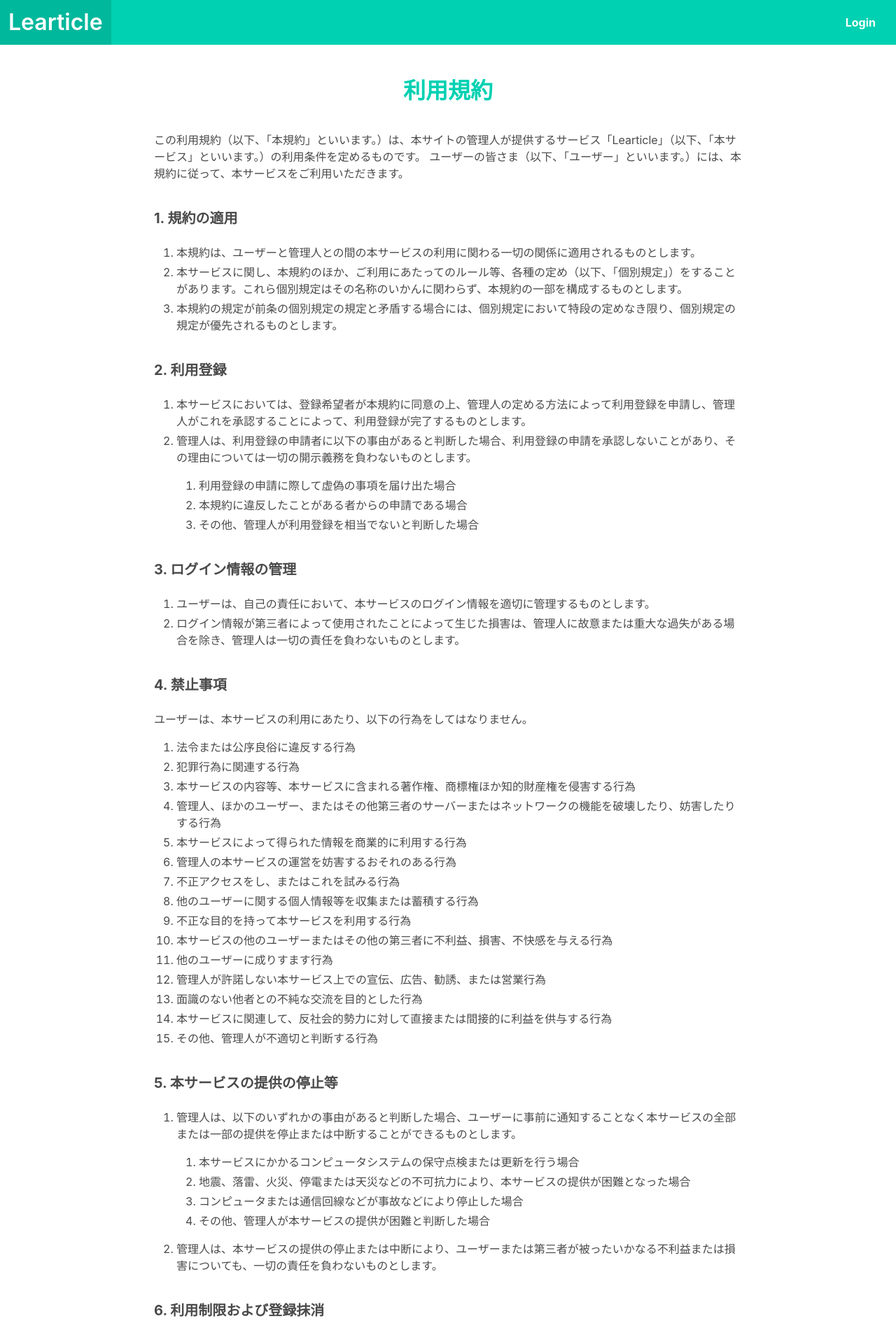
After one commit to at946/learticle, a Rails app: page /terms_of_service in a window 1280 px wide. The commit adds this page. Shown: the top 1911 px of the page at 70% size. Run offline with Rails 7, Linux system fonts and the light colour scheme; style sheets or scripts are compiled from the project's sources; some libraries are stand-ins or nearby versions.

Commit message:
add tos and pp

```diff
--- a/rails/app/controllers/statics_controller.rb
+++ b/rails/app/controllers/statics_controller.rb
@@ -1,6 +1,12 @@
 class StaticsController < ApplicationController
-  before_action :redirect_if_logged_in
+  before_action :redirect_if_logged_in, only: [:top]
 
   def top
   end
+
+  def tos
+  end
+
+  def pp
+  end
 end
--- a/rails/app/views/layouts/application.html.erb
+++ b/rails/app/views/layouts/application.html.erb
@@ -1,7 +1,7 @@
 <!DOCTYPE html>
 <html>
   <head>
-    <title>App</title>
+    <title>Learticle</title>
     <%= csrf_meta_tags %>
     <%= csp_meta_tag %>
     <meta name="viewport" content="width=device-width, initial-scale=1">
@@ -13,7 +13,7 @@
   <body>
     <nav class="navbar is-primary" role="navigation" aria-label="main navigation">
       <div class="navbar-brand">
-        <p class="navbar-item title">Learticle</p>
+        <%= link_to "Learticle", logged_in? ? articles_path(type: :reading_later) : root_path, id: :logo, class: "navbar-item title" %>
       </div>
       <div class="navbar-menu">
         <div class="navbar-end">
@@ -31,7 +31,12 @@
     <%= yield %>
 
     <footer class="footer has-text-centered">
-      Learticle by <%= link_to "at", "https://twitter.com/at_946" %>.
+      <div class="mb-1">
+        <%= link_to_unless_current "利用規約", tos_path, id: :tos_link %>
+        <span> | </span>
+        <%= link_to_unless_current "プライバシーポリシー", pp_path, id: :pp_link %>
+      </div>
+      <p>Learticle by <%= link_to "at", "https://twitter.com/at_946" %>.</p>
     </footer>
   </body>
 </html>
--- a/rails/app/views/statics/home.html.erb
+++ b/rails/app/views/statics/top.html.erb
@@ -8,7 +8,7 @@
 
 <section class="section">
   <div class="container has-text-centered">
-    <h2 class="title has-text-primary has-text-weight-bold pt-5">Webサーフィンを学びの時間に！</h2>
+    <h2 class="title has-text-primary has-text-weight-bold pt-5">Webサーフィンを学びの時間に</h2>
     <div class="columns pt-5">
       <div class="column mb-5">
         <div class="card is-shadowless">
@@ -46,7 +46,7 @@
         </div>
       </div>
     </div>
-    <%= link_to "auth/auth0", method: :post, id: :landing_login_button, class: "button is-primary has-text-weight-bold is-medium is-rounded" do %>
+    <%= link_to "auth/auth0", method: :post, id: :landing_login_button, class: "button is-primary has-text-weight-bold is-medium is-rounded mb-2" do %>
       <span class="icon mr-1"><%= image_tag "logo_white.svg" %></span>
       <span>Login</span>
     <% end %>
--- /dev/null
+++ b/rails/app/views/statics/tos.html.erb
@@ -0,0 +1,151 @@
+<section class="section">
+  <div class="container" style="max-width: 840px;">
+
+    <div class="mb-5">
+      <h1 class="title has-text-primary has-text-centered mb-5">利用規約</h1>
+      <p>
+        この利用規約（以下、「本規約」といいます。）は、本サイトの管理人が提供するサービス「Learticle」（以下、「本サービス」といいます。）の利用条件を定めるものです。
+        ユーザーの皆さま（以下、「ユーザー」といいます。）には、本規約に従って、本サービスをご利用いただきます。
+      </p>
+    </div>
+
+    <div class="mb-5">
+      <h2 class="subtitle has-text-weight-bold">1. 規約の適用</h2>
+      <div class="content">
+        <ol>
+          <li>本規約は、ユーザーと管理人との間の本サービスの利用に関わる一切の関係に適用されるものとします。</li>
+          <li>本サービスに関し、本規約のほか、ご利用にあたってのルール等、各種の定め（以下、「個別規定」）をすることがあります。これら個別規定はその名称のいかんに関わらず、本規約の一部を構成するものとします。</li>
+          <li>本規約の規定が前条の個別規定の規定と矛盾する場合には、個別規定において特段の定めなき限り、個別規定の規定が優先されるものとします。</li>
+        </ol>
+      </div>
+    </div>
+
+    <div class="mb-5">
+      <h2 class="subtitle has-text-weight-bold">2. 利用登録</h2>
+      <div class="content">
+        <ol>
+          <li>本サービスにおいては、登録希望者が本規約に同意の上、管理人の定める方法によって利用登録を申請し、管理人がこれを承認することによって、利用登録が完了するものとします。</li>
+          <li>管理人は、利用登録の申請者に以下の事由があると判断した場合、利用登録の申請を承認しないことがあり、その理由については一切の開示義務を負わないものとします。</li>
+          <div class="content">
+            <ol>
+              <li>利用登録の申請に際して虚偽の事項を届け出た場合</li>
+              <li>本規約に違反したことがある者からの申請である場合</li>
+              <li>その他、管理人が利用登録を相当でないと判断した場合</li>
+            </ol>
+          </div>
+        </ol>
+      </div>
+    </div>
+
+    <div class="mb-5">
+      <h2 class="subtitle has-text-weight-bold">3. ログイン情報の管理</h2>
+      <div class="content">
+        <ol>
+          <li>ユーザーは、自己の責任において、本サービスのログイン情報を適切に管理するものとします。</li>
+          <li>ログイン情報が第三者によって使用されたことによって生じた損害は、管理人に故意または重大な過失がある場合を除き、管理人は一切の責任を負わないものとします。</li>
+        </ol>
+      </div>
+    </div>
+
+    <div class="mb-5">
+      <h2 class="subtitle has-text-weight-bold">4. 禁止事項</h2>
+      <div class="content">
+        <p>ユーザーは、本サービスの利用にあたり、以下の行為をしてはなりません。</p>
+        <ol>
+          <li>法令または公序良俗に違反する行為</li>
+          <li>犯罪行為に関連する行為</li>
+          <li>本サービスの内容等、本サービスに含まれる著作権、商標権ほか知的財産権を侵害する行為</li>
+          <li>管理人、ほかのユーザー、またはその他第三者のサーバーまたはネットワークの機能を破壊したり、妨害したりする行為</li>
+          <li>本サービスによって得られた情報を商業的に利用する行為</li>
+          <li>管理人の本サービスの運営を妨害するおそれのある行為</li>
+          <li>不正アクセスをし、またはこれを試みる行為</li>
+          <li>他のユーザーに関する個人情報等を収集または蓄積する行為</li>
+          <li>不正な目的を持って本サービスを利用する行為</li>
+          <li>本サービスの他のユーザーまたはその他の第三者に不利益、損害、不快感を与える行為</li>
+          <li>他のユーザーに成りすます行為</li>
+          <li>管理人が許諾しない本サービス上での宣伝、広告、勧誘、または営業行為</li>
+          <li>面識のない他者との不純な交流を目的とした行為</li>
+          <li>本サービスに関連して、反社会的勢力に対して直接または間接的に利益を供与する行為</li>
+          <li>その他、管理人が不適切と判断する行為</li>
+        </ol>
+      </div>
+    </div>
+
+    <div class="mb-5">
+      <h2 class="subtitle has-text-weight-bold">5. 本サービスの提供の停止等</h2>
+      <div class="content">
+        <ol>
+          <li>管理人は、以下のいずれかの事由があると判断した場合、ユーザーに事前に通知することなく本サービスの全部または一部の提供を停止または中断することができるものとします。</li>
+          <ol>
+            <li>本サービスにかかるコンピュータシステムの保守点検または更新を行う場合</li>
+            <li>地震、落雷、火災、停電または天災などの不可抗力により、本サービスの提供が困難となった場合</li>
+            <li>コンピュータまたは通信回線などが事故などにより停止した場合</li>
+            <li>その他、管理人が本サービスの提供が困難と判断した場合</li>
+          </ol>
+          <li>管理人は、本サービスの提供の停止または中断により、ユーザーまたは第三者が被ったいかなる不利益または損害についても、一切の責任を負わないものとします。</li>
+        </ol>
+      </div>
+    </div>
+
+    <div class="mb-5">
+      <h2 class="subtitle has-text-weight-bold">6. 利用制限および登録抹消</h2>
+      <div class="content">
+        <ol>
+          <li>管理人は、ユーザーが以下のいずれかに該当する場合には、事前の通知なく、ユーザーに対して、本サービスの全部もしくは一部の利用を制限し、またはユーザーとしての登録を抹消することができるものとします。</li>
+          <ol>
+            <li>本規約のいずれかの条項に違反した場合</li>
+            <li>登録事項に虚偽があることが判明した場合</li>
+            <li>本サービスについて、最終の利用から一定期間利用がない場合</li>
+            <li>その他、管理人が本サービスの利用を適切でないと判断した場合</li>
+          </ol>
+          <li>管理人は、本条に基づき管理人が行った行為によりユーザーに生じた損害について、一切の責任を負いません。</li>
+        </ol>
+      </div>
+    </div>
+
+    <div class="mb-5">
+      <h2 class="subtitle has-text-weight-bold">7. 退会</h2>
+      <p>ユーザーは、本サービスの定める退会手続きにより、本サービスから退会できるものとします。</p>
+    </div>
+
+    <div class="mb-5">
+      <h2 class="subtitle has-text-weight-bold">8. 保証の否認および免責事項</h2>
+      <div class="content">
+        <ol>
+          <li>管理人は、本サービスに事実上または法律上の瑕疵（安全性、信頼性、正確性、完全性、有効性、特定の目的への適合性、セキュリティなどに関する欠陥、エラーやバグ、権利侵害などを含みます。）がないことを明示的にも黙示的にも保証しておりません。</li>
+          <li>管理人は、本サービスに起因してユーザーに生じたあらゆる損害について一切の責任を負いません。ただし、本サービスに関する管理人とユーザーとの間の契約（本規約を含みます。）が消費者契約法に定める消費者契約となる場合、この免責規定は適用されません。</li>
+          <li>前項ただし書に定める場合であっても、管理人は、管理人の過失（重過失を除きます。）による債務不履行または不正行為によりユーザーに生じた損害のうち特別な事情から生じた存在（管理人またはユーザーが損害発生につき予見し、または予見し得た場合を含みます。）について一切の責任を負いません。また、当社の過失（重過失を除きます。）による債務不履行または不正行為によりユーザーに生じた損害の賠償は、ユーザーから当該損害が発生した月に受領した利用料の額を上限とします。</li>
+          <li>管理人は、本サービスに関して、ユーザーと他のユーザーまたは第三者との間において生じた取引、連絡または紛争などについて一切責任を負いません。</li>
+        </ol>
+      </div>
+    </div>
+
+    <div class="mb-5">
+      <h2 class="subtitle has-text-weight-bold">9. サービス内容の変更等</h2>
+      <p>管理人は、ユーザーに通知することなく、本サービスの内容を変更しまたは本サービスの提供を注視することができるものとし、これによってユーザーに生じた損害について一切の責任を負いません。</p>
+    </div>
+
+    <div class="mb-5">
+      <h2 class="subtitle has-text-weight-bold">10. 利用規約の変更</h2>
+      <p>管理人は、必要と判断した場合には、ユーザーに通知することなくいつでも本規約を変更することができるものとします。なお、本規約の変更後、本サービスの利用をした場合には、当該ユーザーは変更後の規約に同意したものとみなします。</p>
+    </div>
+
+    <div class="mb-5">
+      <h2 class="subtitle has-text-weight-bold">11. 個人情報の取扱い</h2>
+      <p>管理人は、本サービスの利用によって取得する個人情報については、本サービス「プライバシーポリシー」に従い適切に取り扱うものとします。</p>
+    </div>
+
+    <div class="mb-5">
+      <h2 class="subtitle has-text-weight-bold">12. 準拠法・裁判管轄</h2>
+      <div class="content">
+        <ol>
+          <li>本規約の解釈にあたっては、日本法を準拠法とします。</li>
+          <li>本サービスに関して紛争が生じた場合には、管理人の所在地を管轄する裁判所を専属的合意管轄とします。</li>
+        </ol>
+      </div>
+    </div>
+
+    <p class="has-text-right">以上</p>
+
+  </div>
+</section>
--- a/rails/config/routes.rb
+++ b/rails/config/routes.rb
@@ -1,5 +1,8 @@
 Rails.application.routes.draw do
-  root to: 'statics#home'
+  root to: 'statics#top'
+  # statics routes
+  get "/terms_of_service",  to: "statics#tos",  as: :tos
+  get "/privacy_policy",    to: "statics#pp",   as: :pp
 
   # Auth0 routes
   get     "/auth/auth0/callback", to: "auth0#callback", as: :auth0_callback
```
Also changed, not shown: docs/tests/01_top.md (+5 -0 lines), docs/tests/02_reading_later_list.md (+3 -0 lines), docs/tests/03_finish_reading_list.md (+3 -0 lines), docs/tests/04_edit_article.md (+3 -0 lines), docs/tests/05_terms_of_service.md (added, +21 -0 lines), docs/tests/06_privacy_policy.md (added, +21 -0 lines), rails/app/views/statics/pp.html.erb (added, +50 -0 lines), rails/spec/system/01_top_spec.rb (+19 -0 lines), rails/spec/system/02_reading_later_list_spec.rb (+24 -0 lines), rails/spec/system/03_finish_reading_list_spec.rb (+24 -0 lines), rails/spec/system/04_edit_article_spec.rb (+24 -0 lines), rails/spec/system/05_terms_of_service_spec.rb (added, +88 -0 lines), rails/spec/system/06_privacy_policy_spec.rb (added, +88 -0 lines).
